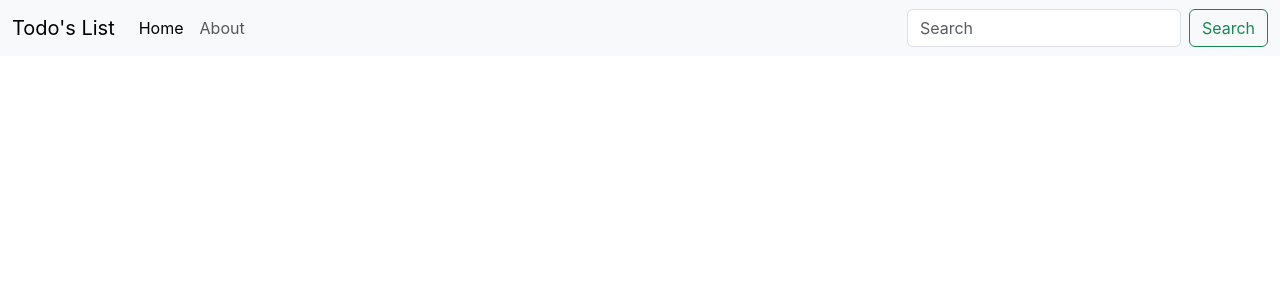
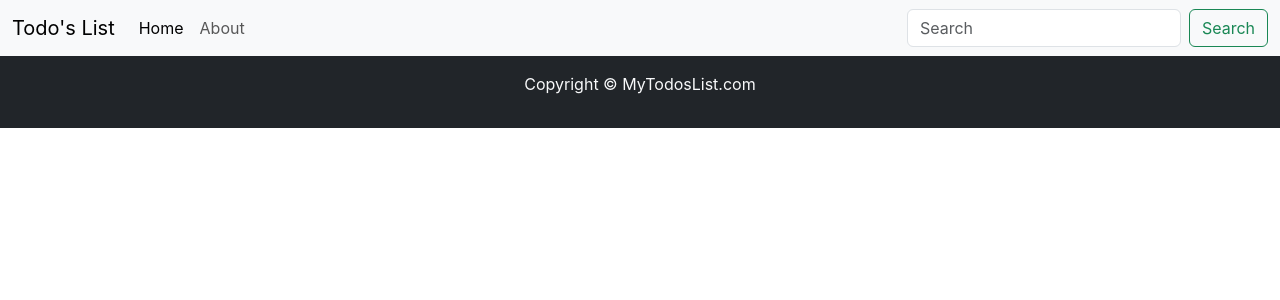
Before and after one commit to Szkrishna/React-Learning-with-Project, a React (Create React App) app in the folder todos-list/: page / in a window 1280 px wide. Shown: the top 300 px of the page. Built offline with nearby package versions, Linux system fonts and the light colour scheme.

Commit message:
adding footer compont

```diff
--- a/todos-list/src/App.js
+++ b/todos-list/src/App.js
@@ -1,10 +1,13 @@
 import './App.css';
 import Header from "./MyComponents/Header";
+// import Footer from "./MyComponents/Footer";
+import { Footer } from './MyComponents/Footer';
 
 function App() {
   return (
     <>
       <Header/>
+      <Footer/>
     </>
   );
 }
--- /dev/null
+++ b/todos-list/src/MyComponents/Footer.jsx
@@ -0,0 +1,11 @@
+import React from 'react';
+
+export const Footer = () => {
+    return (
+        <footer className="bg-dark text-light py-3">
+            <p className="text-center">
+            Copyright &copy; MyTodosList.com
+            </p>
+        </footer>
+    )
+}
```
